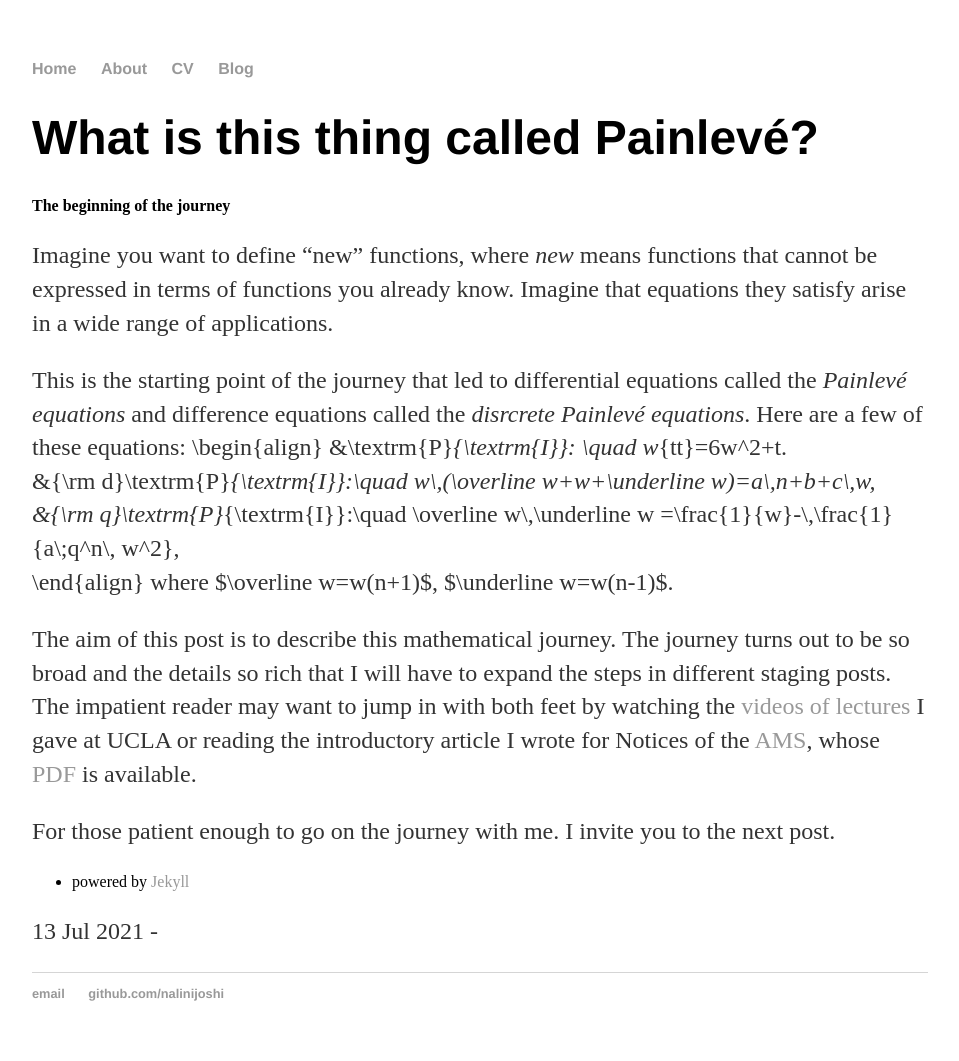
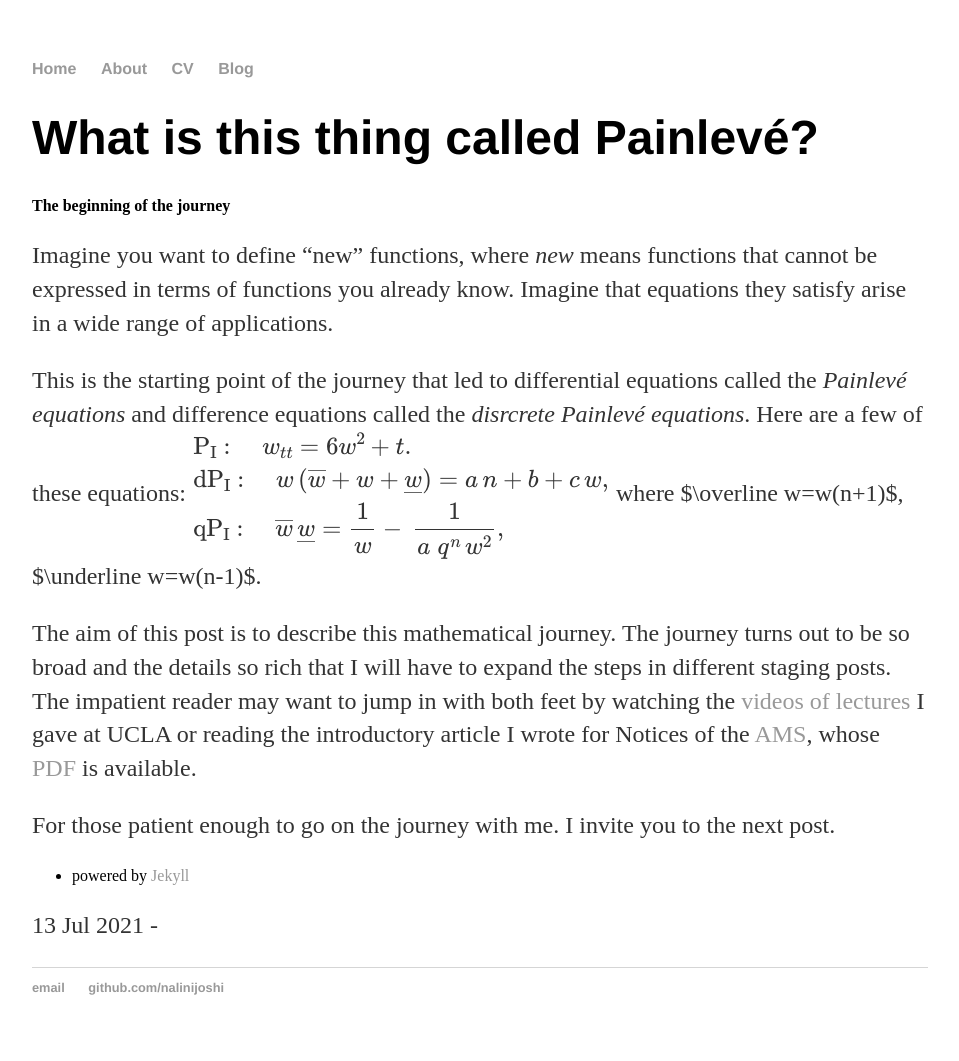
Before and after one commit to nalinijoshi/nalinijoshi.github.io, a Jekyll site: the page built from _posts/2021-07-13-what-is-this-thing-called-painleve.md, in a window 1280 px wide. Shown: the whole page, without its empty margins (160-1119 px from the left). Built offline with Jekyll 4.4.1, drawn with Linux system fonts in a browser that asks for light colours; formulas are drawn with MathJax 3.

Commit message:
Update 2021-07-13-what-is-this-thing-called-painleve.md
Fixed aligned equations for mathjax

```diff
--- a/_posts/2021-07-13-what-is-this-thing-called-painleve.md
+++ b/_posts/2021-07-13-what-is-this-thing-called-painleve.md
@@ -8,11 +8,12 @@ date: 2021-07-13
 Imagine you want to define &ldquo;new&rdquo; functions, where <i>new</i> means functions that cannot be expressed in terms of functions you already know. Imagine that equations they satisfy arise in a wide range of applications.
 
 This is the starting point of the journey that led to differential equations called the <i>Painlev&eacute; equations</i> and difference equations called the <i>disrcrete Painlev&eacute; equations</i>. Here are a few of these equations:
-\begin{align}
+$$\begin{aligned}
 &\textrm{P}_{\textrm{I}}: \quad w_{tt}=6w^2+t. \\
 &{\rm d}\textrm{P}_{\textrm{I}}:\quad w\,(\overline w+w+\underline w)=a\,n+b+c\,w,\\
 &{\rm q}\textrm{P}_{\textrm{I}}:\quad  \overline w\,\underline w =\frac{1}{w}-\,\frac{1}{a\;q^n\, w^2},\\
-\end{align}
+\end{aligned}
+$$
 where $\overline w=w(n+1)$, $\underline w=w(n-1)$.
 
 The aim of this post is to describe this mathematical journey. The journey turns out to be so broad and the details so rich that I will have to expand the steps in different staging posts. The impatient reader may want to jump in with both feet by watching the <a href="https://ww3.math.ucla.edu/news-events/distinguished-lecture-series/">videos of lectures</a> I gave at UCLA or reading the introductory article I wrote for Notices of the <a href="ams.org">AMS</a>, whose <a href="http://www.ams.org/journals/notices/202006/rnoti-p797.pdf">PDF</a>  is available.
```
